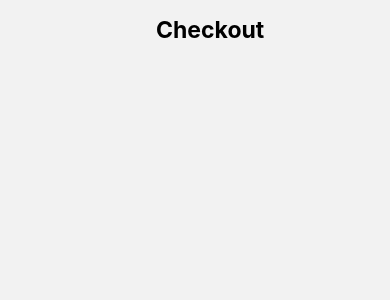
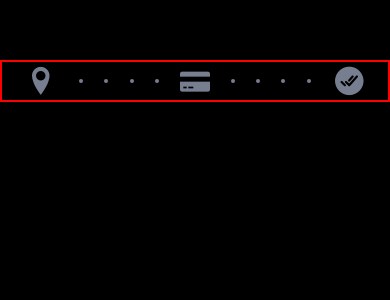
Before and after one commit to shahmir1232213/ReactNativeFashionApp, a React Native app: screen /Checkout in a window 390 px wide. Shown: the top 300 px of the page. Built offline with nearby package versions, Linux system fonts and the light colour scheme.

Commit message:
checkout screen

```diff
--- /dev/null
+++ b/src/components/checkOutComponents/CheckOutNavigation.tsx
@@ -0,0 +1,58 @@
+import { StyleSheet, Text, View,TouchableOpacity} from 'react-native'
+import Entypo from 'react-native-vector-icons/Entypo'
+import React,{useState,useEffect} from 'react'
+import Fontisto from 'react-native-vector-icons/Fontisto'
+import Ionicons from 'react-native-vector-icons/Ionicons'
+
+const icons = [
+  { icon: <Entypo name="location-pin" size={35}  /> },
+  { icon: <Fontisto name="credit-card" size={20}  /> },
+  { icon: <Ionicons name="checkmark-done-circle" size={35} /> },
+];
+
+const checkOutNavigation = () => {
+  const [activeKey,setActiveKey] = useState<string>('')
+    return (
+        <View style={styles.button}>
+        {
+            icons.map((icon,index)=>(
+                <>
+                    <TouchableOpacity key={index} onPress={()=>(setActiveKey(index))}>
+                        {React.cloneElement(icon.icon, {
+                            color: activeKey === index ? '#fcfcfd' : '#777e90',
+                        })}
+                    </TouchableOpacity>
+                    {/* render dots except after the last icon */}
+                    {index !== icons.length - 1 && (
+                        <>
+                        <Text style={styles.dots}>.</Text>
+                        <Text style={styles.dots}>.</Text>
+                        <Text style={styles.dots}>.</Text>
+                        <Text style={styles.dots}>.</Text>
+                        </>
+                    )}
+                </>
+            ))
+        }
+        </View>
+  )
+}
+
+export default checkOutNavigation
+
+const styles = StyleSheet.create({
+    button:{
+        borderWidth:2,
+        borderColor:'red',
+        flexDirection:'row',
+        justifyContent:'space-evenly',
+        alignItems:'center',
+        backgroundColor:'black'
+    },
+    dots:{
+        backgroundColor:'#777e90',
+        width:4,
+        height:4,
+        borderRadius:100
+    }
+})
--- a/src/screens/CheckOutScreen.tsx
+++ b/src/screens/CheckOutScreen.tsx
@@ -1,11 +1,13 @@
 import { StyleSheet, Text, View } from 'react-native'
 import React from 'react'
 import Header from '../components/Header'
+import CheckOutNavigation from '../components/checkOutComponents/CheckOutNavigation'
 
 const CheckOutScreen = () => {
   return (
-    <View>
+    <View  style={{backgroundColor:'black',height:'100%'}}>
       <Header head='Checkout'/>
+      <CheckOutNavigation/>
     </View>
   )
 }
```
Also changed, not shown: src/components/checkOutComponents/StepComponent.tsx (added, +14 -0 lines).
